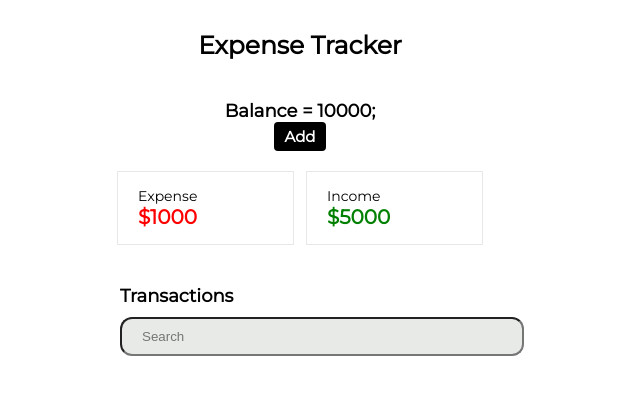
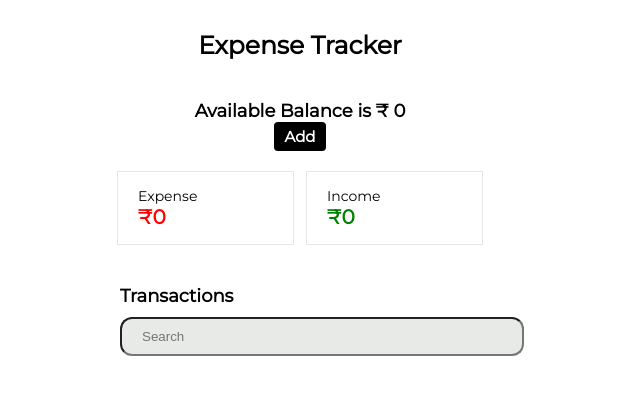
Before and after one commit to adarshahelvar/React-Expense-Tracker-auth-, a React (Create React App) app: page / in a window 1280 px wide. Shown: the top 394 px of the page, without its empty margins (340-980 px from the left). Built offline with nearby package versions, Linux system fonts and the light colour scheme; the HTML template or start-up script is replaced by a standard one.

Commit message:
Updated List

```diff
--- a/src/modules/home/index.js
+++ b/src/modules/home/index.js
@@ -1,4 +1,4 @@
-import { useState } from "react";
+import { useEffect, useState } from "react";
 import styled from "styled-components";
 import OverviewComponent from './overviewComponent';
 import TransactionComponent from './transactionComponent';
@@ -25,9 +25,11 @@ const HomeComponent = (props)=>{
         updatedIncome(inc);
     };
 
+    useEffect(()=> calculateBalance(), [transation])
+
     return(
         <Container>
-            <OverviewComponent addTransaction={addTransaction}/>
+            <OverviewComponent addTransaction={addTransaction} expense={expense} income={income} />
             <TransactionComponent transation={transation}/>
         </Container>
     )
--- a/src/modules/home/overviewComponent.js
+++ b/src/modules/home/overviewComponent.js
@@ -34,16 +34,16 @@ const OverviewComponent = (props)=>{
     return(
         <Container>
             <BalanceBox>
-                Balance = 10000;
+                Available Balance is ₹ {props.income-props.expense}
                 <AddTransaction onClick={()=>toggleAddTransactionVisible(!isAddTransactionVisible)}>{isAddTransactionVisible ? "Cancel" : "Add"}</AddTransaction>
             </BalanceBox>
             {isAddTransactionVisible && <AddTransactionView toggleAddTransactionVisible={toggleAddTransactionVisible} addTransaction={props.addTransaction}/>}
             <ExpenseContainer>
                 <ExpenseBox isIncome={false}>
-                    Expense <span>$1000</span>
+                    Expense <span>₹{props.expense}</span>
                 </ExpenseBox>
                 <ExpenseBox isIncome={true}>
-                    Income <span>$5000</span>
+                    Income <span>₹{props.income}</span>
                 </ExpenseBox>
             </ExpenseContainer>
         </Container>
```
